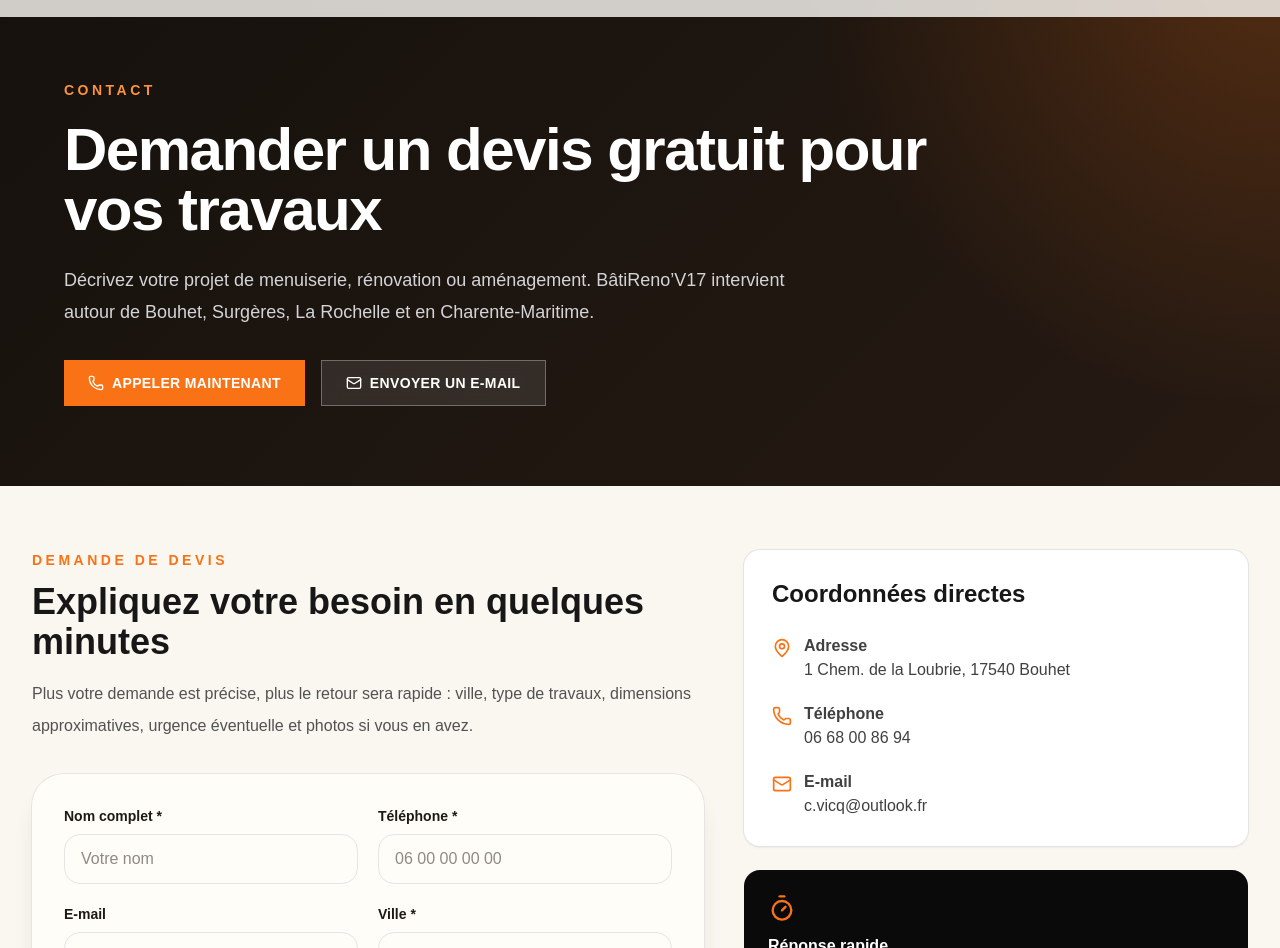
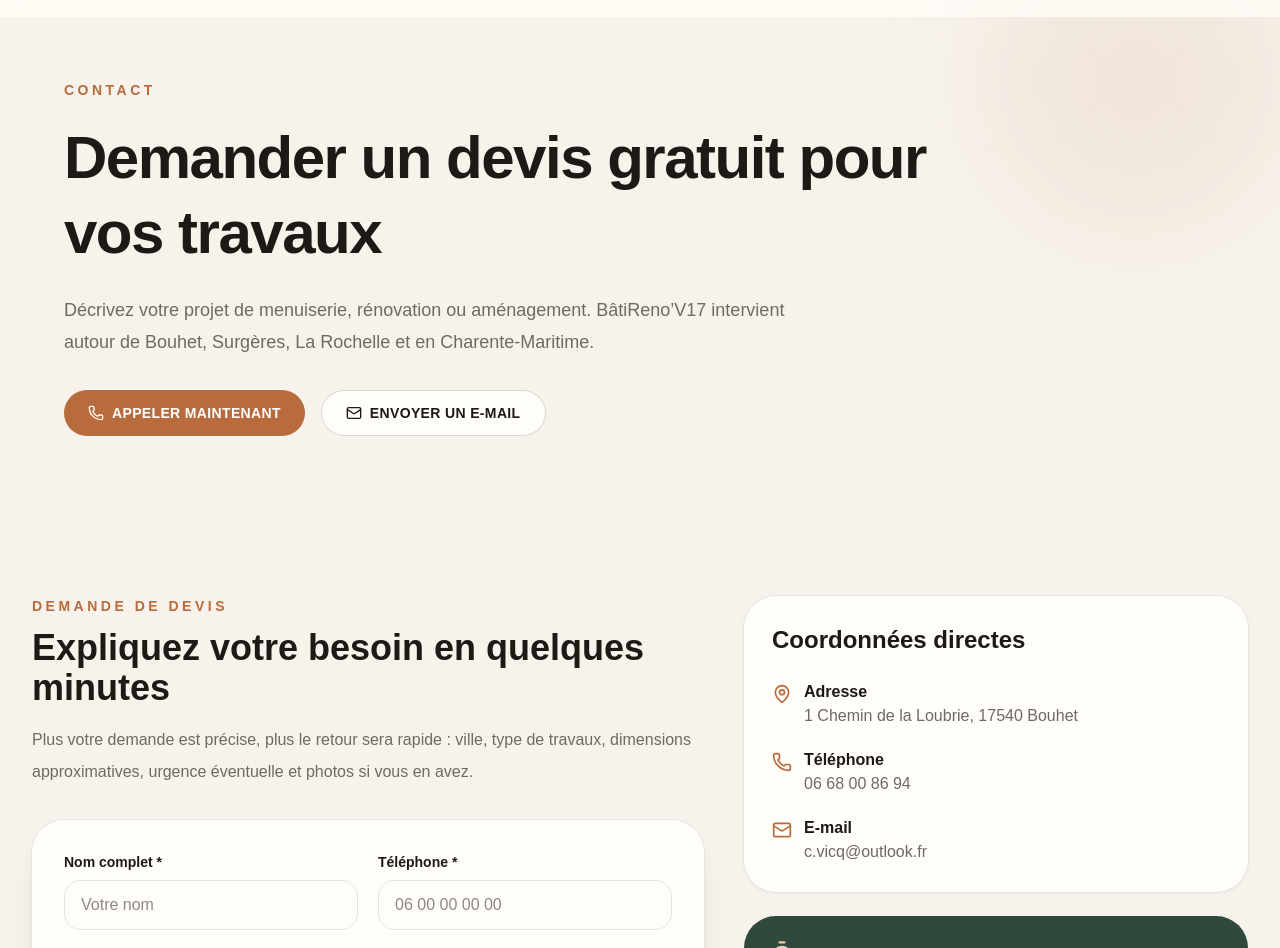
Before and after one commit to Virginie17/batirenov17, a Next.js app: page /contact in a window 1280 px wide. Shown: the part 64-1012 px from the top of the page. Built offline with nearby package versions, Linux system fonts and the light colour scheme.

Commit message:
Harmonisation page contact design premium

```diff
--- a/app/contact/page.tsx
+++ b/app/contact/page.tsx
@@ -9,18 +9,16 @@ const assurances = [
 
 export default function ContactPage() {
   return (
-    <main className="min-h-screen bg-[#faf7f1] text-[#17130f]">
-      <section className="relative bg-[#15110d] px-4 pb-20 pt-36 text-white sm:px-6 lg:px-8">
-        <div className="absolute inset-0 bg-[radial-gradient(circle_at_top_right,rgba(249,115,22,0.24),transparent_34%),linear-gradient(135deg,#15110d,#261a12)]" />
+    <main className="min-h-screen bg-[#f7f3ec] text-[#1d1a16]">
+      <section className="relative overflow-hidden px-4 pb-16 pt-32 sm:px-6 lg:px-8 lg:pb-24 lg:pt-36">
+        <div className="absolute right-0 top-0 h-72 w-72 rounded-full bg-[#b86b3c]/10 blur-3xl" />
         <div className="relative mx-auto max-w-6xl">
-          <p className="text-sm font-black uppercase tracking-[0.25em] text-[#fb923c]">Contact</p>
-          <h1 className="mt-5 max-w-4xl text-4xl font-black tracking-tight sm:text-6xl">Demander un devis gratuit pour vos travaux</h1>
-          <p className="mt-6 max-w-3xl text-lg leading-8 text-zinc-300">
-            Décrivez votre projet de menuiserie, rénovation ou aménagement. BâtiReno’V17 intervient autour de Bouhet, Surgères, La Rochelle et en Charente-Maritime.
-          </p>
+          <p className="text-sm font-black uppercase tracking-[0.25em] text-[#b86b3c]">Contact</p>
+          <h1 className="mt-5 max-w-4xl text-4xl font-black leading-tight tracking-tight sm:text-6xl">Demander un devis gratuit pour vos travaux</h1>
+          <p className="mt-6 max-w-3xl text-lg leading-8 text-[#6f6a63]">Décrivez votre projet de menuiserie, rénovation ou aménagement. BâtiReno’V17 intervient autour de Bouhet, Surgères, La Rochelle et en Charente-Maritime.</p>
           <div className="mt-8 flex flex-wrap gap-4">
-            <a href="tel:0668008694" className="inline-flex items-center gap-2 bg-[#f97316] px-6 py-3 text-sm font-black uppercase tracking-wide text-white transition hover:bg-[#ea580c]"><Phone className="h-4 w-4" /> Appeler maintenant</a>
-            <a href="mailto:c.vicq@outlook.fr" className="inline-flex items-center gap-2 border border-white/30 bg-white/10 px-6 py-3 text-sm font-black uppercase tracking-wide text-white backdrop-blur-sm transition hover:bg-white/20"><Mail className="h-4 w-4" /> Envoyer un e-mail</a>
+            <a href="tel:0668008694" className="inline-flex items-center gap-2 rounded-full bg-[#b86b3c] px-6 py-3 text-sm font-black uppercase tracking-wide text-white transition hover:bg-[#9f5930]"><Phone className="h-4 w-4" /> Appeler maintenant</a>
+            <a href="mailto:c.vicq@outlook.fr" className="inline-flex items-center gap-2 rounded-full border border-[#1d1a16]/15 bg-[#fffdf8] px-6 py-3 text-sm font-black uppercase tracking-wide text-[#1d1a16] transition hover:border-[#b86b3c] hover:text-[#b86b3c]"><Mail className="h-4 w-4" /> Envoyer un e-mail</a>
           </div>
         </div>
       </section>
@@ -29,20 +27,20 @@ export default function ContactPage() {
         <div className="mx-auto grid max-w-7xl gap-10 lg:grid-cols-[1fr_0.75fr]">
           <div>
             <div className="mb-8">
-              <p className="mb-3 text-sm font-black uppercase tracking-[0.25em] text-[#f97316]">Demande de devis</p>
-              <h2 className="text-3xl font-black text-neutral-900 sm:text-4xl">Expliquez votre besoin en quelques minutes</h2>
-              <p className="mt-4 max-w-2xl leading-8 text-neutral-600">Plus votre demande est précise, plus le retour sera rapide : ville, type de travaux, dimensions approximatives, urgence éventuelle et photos si vous en avez.</p>
+              <p className="mb-3 text-sm font-black uppercase tracking-[0.25em] text-[#b86b3c]">Demande de devis</p>
+              <h2 className="text-3xl font-black text-[#1d1a16] sm:text-4xl">Expliquez votre besoin en quelques minutes</h2>
+              <p className="mt-4 max-w-2xl leading-8 text-[#6f6a63]">Plus votre demande est précise, plus le retour sera rapide : ville, type de travaux, dimensions approximatives, urgence éventuelle et photos si vous en avez.</p>
             </div>
             <LeadForm />
           </div>
 
           <aside className="space-y-6">
-            <div className="rounded-2xl bg-white p-7 shadow-sm ring-1 ring-neutral-200">
-              <h3 className="text-2xl font-black text-neutral-900">Coordonnées directes</h3>
-              <div className="mt-6 space-y-5 text-neutral-700">
-                <div className="flex gap-3"><MapPin className="mt-1 h-5 w-5 shrink-0 text-[#f97316]" /><div><p className="font-bold">Adresse</p><p>1 Chem. de la Loubrie, 17540 Bouhet</p></div></div>
-                <div className="flex gap-3"><Phone className="mt-1 h-5 w-5 shrink-0 text-[#f97316]" /><div><p className="font-bold">Téléphone</p><a href="tel:0668008694" className="hover:text-[#f97316]">06 68 00 86 94</a></div></div>
-                <div className="flex gap-3"><Mail className="mt-1 h-5 w-5 shrink-0 text-[#f97316]" /><div><p className="font-bold">E-mail</p><a href="mailto:c.vicq@outlook.fr" className="hover:text-[#f97316]">c.vicq@outlook.fr</a></div></div>
+            <div className="rounded-[2rem] bg-[#fffdf8] p-7 shadow-sm ring-1 ring-stone-200">
+              <h3 className="text-2xl font-black text-[#1d1a16]">Coordonnées directes</h3>
+              <div className="mt-6 space-y-5 text-[#6f6a63]">
+                <div className="flex gap-3"><MapPin className="mt-1 h-5 w-5 shrink-0 text-[#b86b3c]" /><div><p className="font-black text-[#1d1a16]">Adresse</p><p>1 Chemin de la Loubrie, 17540 Bouhet</p></div></div>
+                <div className="flex gap-3"><Phone className="mt-1 h-5 w-5 shrink-0 text-[#b86b3c]" /><div><p className="font-black text-[#1d1a16]">Téléphone</p><a href="tel:0668008694" className="hover:text-[#b86b3c]">06 68 00 86 94</a></div></div>
+                <div className="flex gap-3"><Mail className="mt-1 h-5 w-5 shrink-0 text-[#b86b3c]" /><div><p className="font-black text-[#1d1a16]">E-mail</p><a href="mailto:c.vicq@outlook.fr" className="hover:text-[#b86b3c]">c.vicq@outlook.fr</a></div></div>
               </div>
             </div>
 
@@ -50,10 +48,10 @@ export default function ContactPage() {
               {assurances.map((item) => {
                 const Icon = item.icon;
                 return (
-                  <article key={item.title} className="rounded-2xl bg-neutral-950 p-6 text-white">
-                    <Icon className="mb-3 h-7 w-7 text-[#f97316]" />
+                  <article key={item.title} className="rounded-[2rem] bg-[#2f4a3d] p-6 text-white">
+                    <Icon className="mb-3 h-7 w-7 text-[#f4c8a8]" />
                     <h3 className="font-black">{item.title}</h3>
-                    <p className="mt-2 text-sm leading-6 text-white/60">{item.text}</p>
+                    <p className="mt-2 text-sm leading-6 text-white/65">{item.text}</p>
                   </article>
                 );
               })}
```
